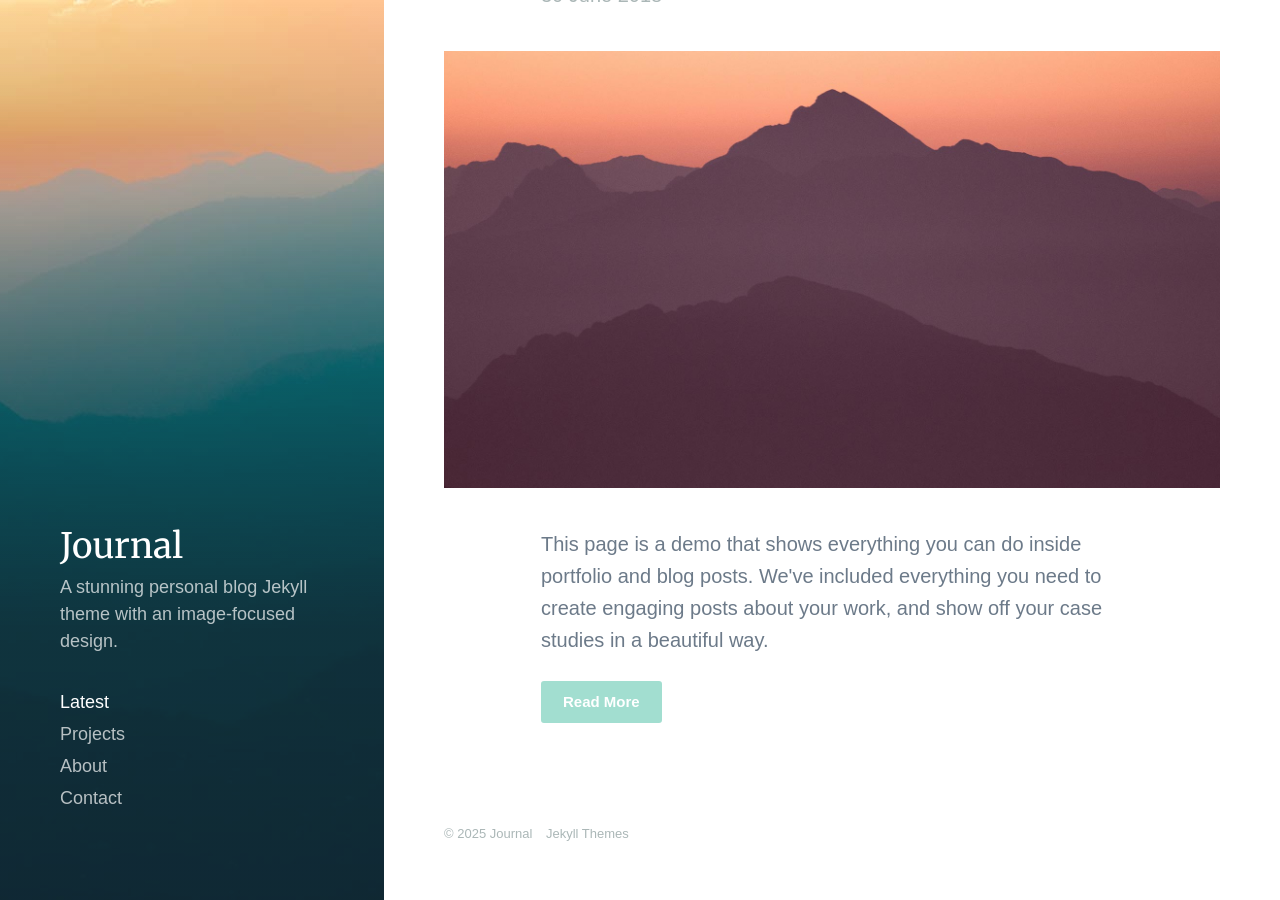
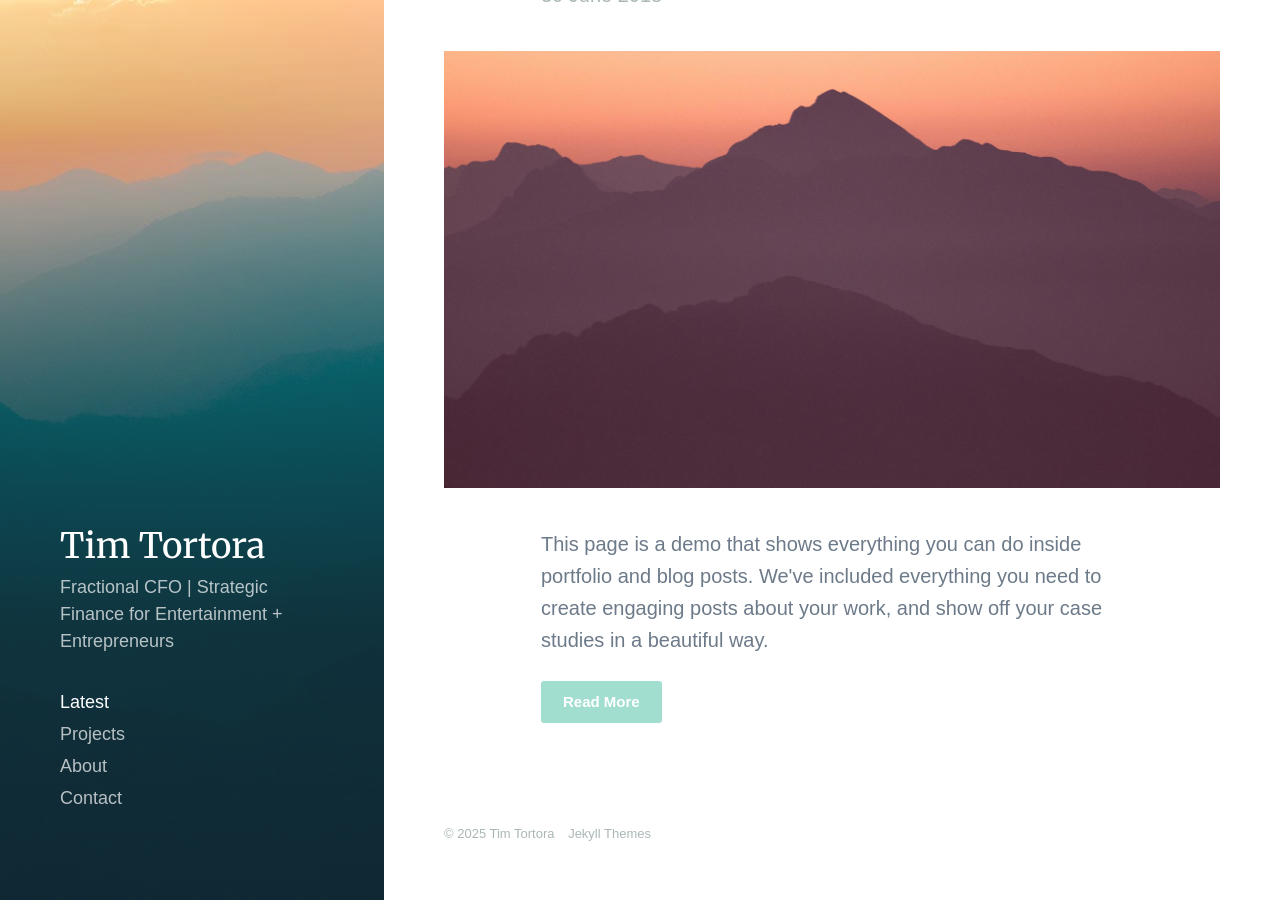
Before and after one commit to asaadmin/asaadmin.github.io, a Jekyll site: the page built from index.html, in a window 1280 px wide and 900 px high, scrolled down 133 px. Built offline with Jekyll 4.4.1, drawn with Linux system fonts in a browser that asks for light colours; nearby versions of some CDN libraries; some web fonts are replaced; the list of posts is cut into pages by our own code.

Commit message:
Add custom favicon & config .yml files

```diff
--- a/_config.yml
+++ b/_config.yml
@@ -1,7 +1,10 @@
-site: Journal Jekyll Theme
+title: Tim Tortora
+description: The Business of Entertainment
+author:
+  name: Tim Tortora
 
-url:
-baseurl:
+url: "https://asaadmin.github.io"
+baseurl: ""  # Leave blank unless you're publishing to a subpath
 
 collections:
   pages:
@@ -15,25 +18,21 @@
     permalink: /project/:slug
 
 defaults:
-  -
-    scope:
+  - scope:
       path: ""
     values:
       layout: "default"
-  -
-    scope:
+  - scope:
       path: ""
       type: "pages"
     values:
       layout: "page"
-  -
-    scope:
+  - scope:
       path: ""
       type: "posts"
     values:
       layout: "post"
-  -
-    scope:
+  - scope:
       path: ""
       type: "projects"
     values:
--- a/_data/settings.yml
+++ b/_data/settings.yml
@@ -1,6 +1,6 @@
 basic_settings:
-  site_title: Journal
-  site_tagline: A stunning personal blog Jekyll theme with an image-focused design.
+  site_title: Tim Tortora
+  site_tagline: Fractional CFO | Strategic Finance for Entertainment + Entrepreneurs
   favicon_image: /images/favicon.png
 
 header_settings:
```
Also changed, not shown: images/favicon.png, images/favicon_old.png (added).
